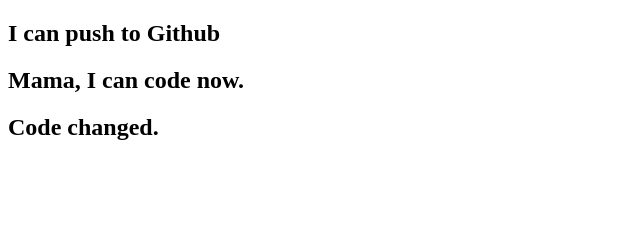
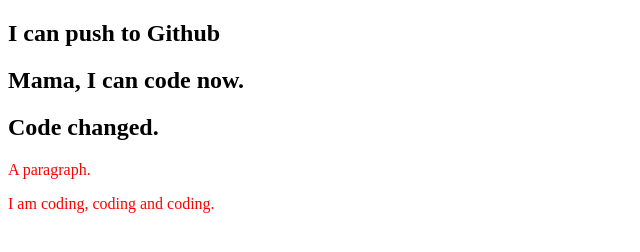
Before and after one commit to ujjaldeb/my-second-repo, a plain HTML site: page index.html in a window 1280 px wide. Shown: the whole page, without its empty margins (0-640 px from the left). Drawn offline with Linux system fonts and the light colour scheme.

Commit message:
styles added

```diff
--- a/index.html
+++ b/index.html
@@ -4,10 +4,13 @@
     <meta charset="UTF-8">
     <meta name="viewport" content="width=device-width, initial-scale=1.0">
     <title>My Second Github Repo</title>
+    <link rel="stylesheet" href="style.css">
 </head>
 <body>
     <h2>I can push to Github</h2>
     <h2>Mama, I can code now.</h2>
     <h2>Code changed.</h2>
+    <p>A paragraph.</p>
+    <p>I am coding, coding and coding.</p>
 </body>
 </html>
--- /dev/null
+++ b/style.css
@@ -0,0 +1,3 @@
+p {
+    color: red;
+}
```
